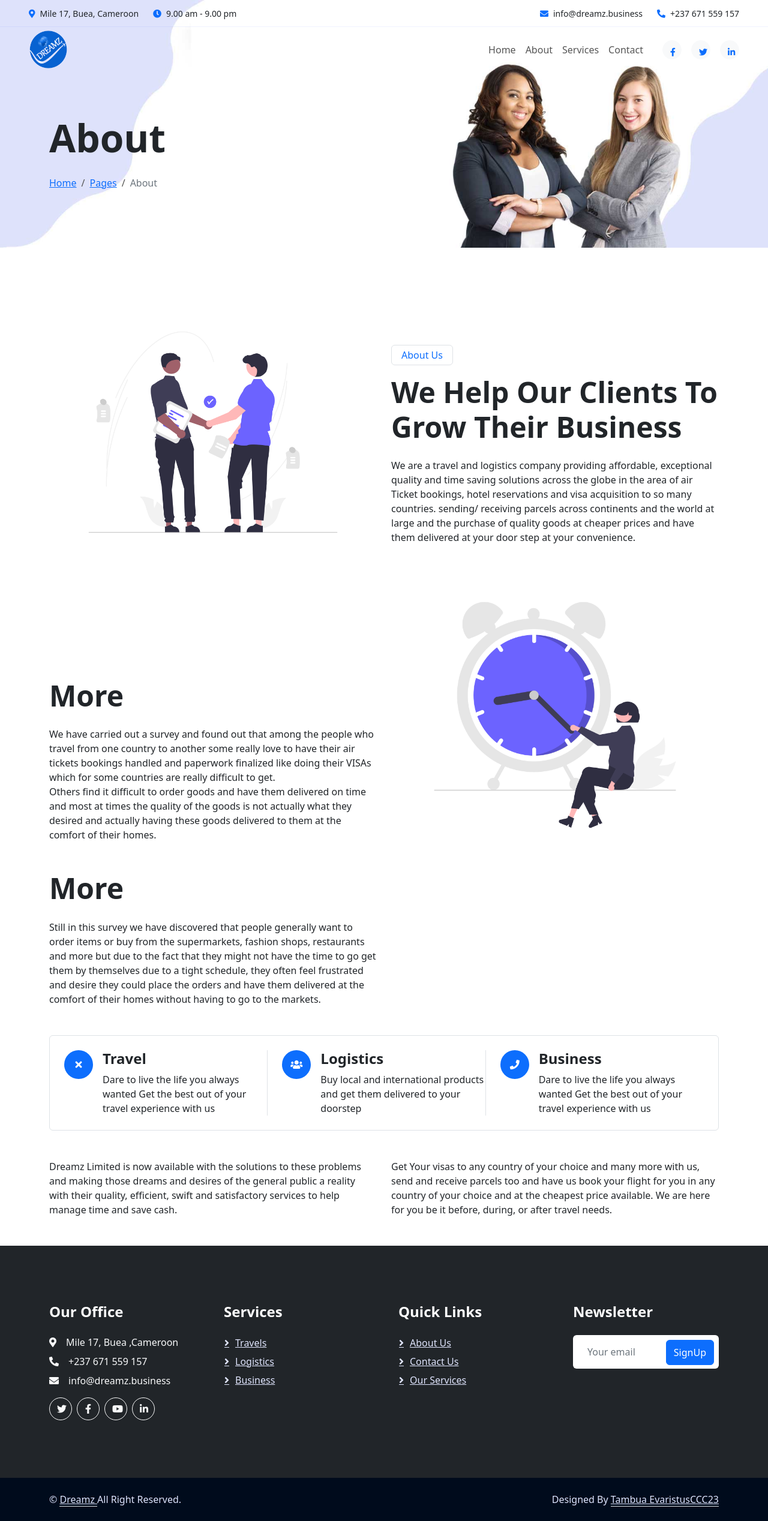
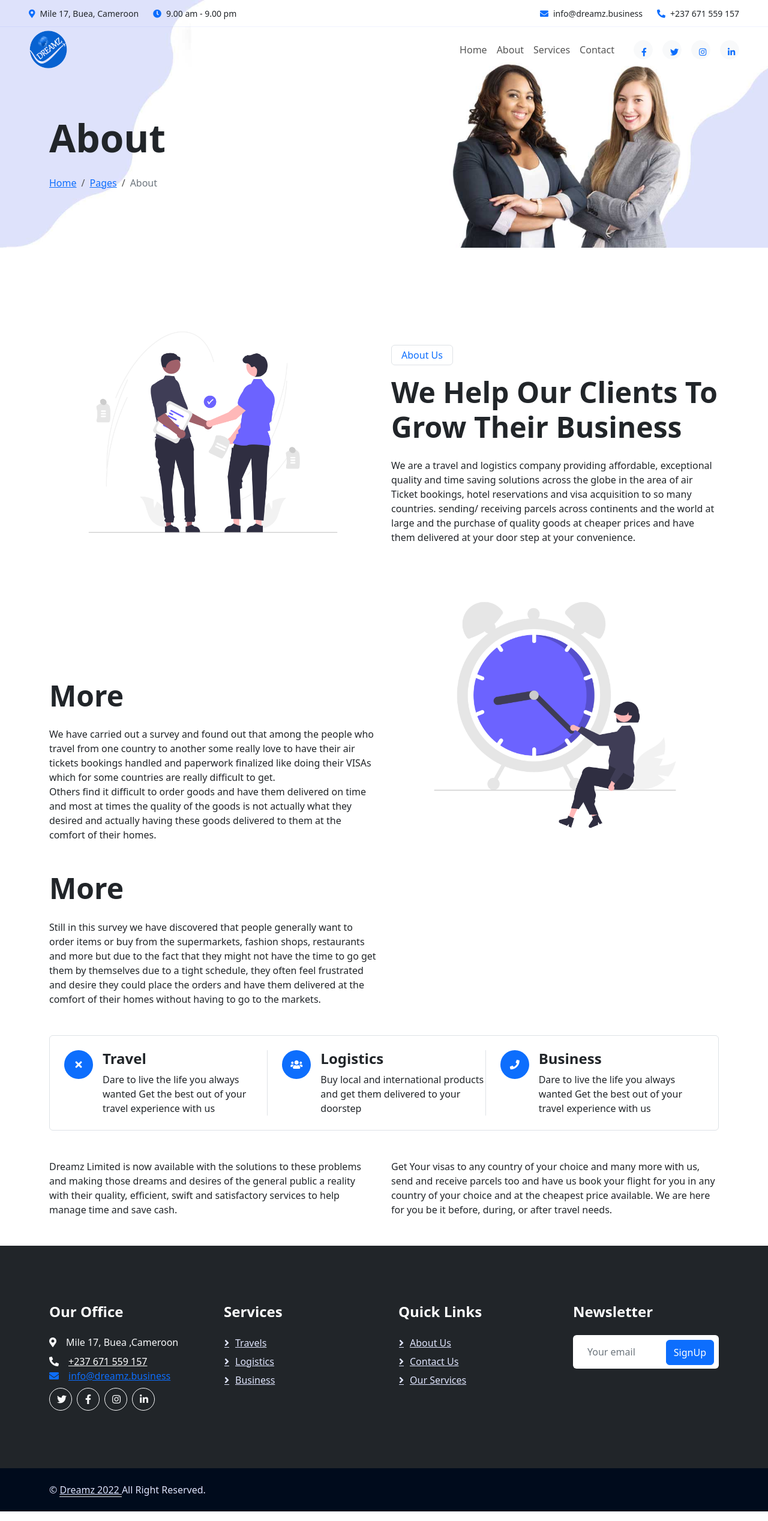
Before and after one commit to tambuaevaristus/dreamz-website, a Next.js app: page /about in a window 1280 px wide. Shown: the whole page at 60% size. Built offline with nearby package versions, Linux system fonts and the light colour scheme.

Commit message:
first deploy

```diff
--- a/components/Footer.js
+++ b/components/Footer.js
@@ -14,34 +14,36 @@ export default function Footer() {
               <p class="mb-2">
                 <i class="fa fa-map-marker-alt me-3"></i>Mile 17, Buea ,Cameroon
               </p>
-              <p class="mb-2">
+              <a class="mb-2 text-white" href="">
                 <i class="fa fa-phone-alt me-3"></i>+237 671 559 157
-              </p>
-              <p class="mb-2">
+              </a>
+              <br/>
+              <a class="mb-2" href="mailto:info@dreamz.business" >
                 <i class="fa fa-envelope me-3"></i>info@dreamz.business
-              </p>
+              </a>
+
               <div class="d-flex pt-2">
                 <a
                   class="btn btn-square btn-outline-light rounded-circle me-2"
-                  href=""
+                  href="https://twitter.com/DreamzNation2"
                 >
                   <i class="fab fa-twitter"></i>
                 </a>
                 <a
                   class="btn btn-square btn-outline-light rounded-circle me-2"
-                  href=""
+                  href="https://www.facebook.com/dreamz.limited4"
                 >
                   <i class="fab fa-facebook-f"></i>
                 </a>
                 <a
                   class="btn btn-square btn-outline-light rounded-circle me-2"
-                  href=""
+                  href="https://www.instagram.com/dreamznation/"
                 >
-                  <i class="fab fa-youtube"></i>
+                  <i class="fab fa-instagram"></i>
                 </a>
                 <a
                   class="btn btn-square btn-outline-light rounded-circle me-2"
-                  href=""
+                  href="https://www.linkedin.com/in/dreamz-limited-176011254/"
                 >
                   <i class="fab fa-linkedin-in"></i>
                 </a>
@@ -73,7 +75,6 @@ export default function Footer() {
             </div>
             <div class="col-lg-3 col-md-6">
               <h4 class="text-white mb-4">Newsletter</h4>
-              {/* <p>Dolor amet sit justo amet elitr clita ipsum elitr est.</p> */}
               <div class="position-relative w-100">
                 <input
                   class="form-control bg-white border-0 w-100 py-3 ps-4 pe-5"
@@ -98,16 +99,16 @@ export default function Footer() {
             <div class="col-md-6 text-center text-md-start mb-3 mb-md-0">
               &copy;{" "}
               <a class="border-bottom" href="#">
-                Dreamz{" "}
+                Dreamz 2022 {" "}
               </a>{" "}
               All Right Reserved.
             </div>
-            <div class="col-md-6 text-center text-md-end">
+            {/* <div class="col-md-6 text-center text-md-end">
               Designed By{" "}
               <a class="border-bottom" href="#">
-                Tambua EvaristusCCC23
+                Mocu
               </a>
-            </div>
+            </div> */}
           </div>
         </div>
       </div>
--- a/components/Navbar.js
+++ b/components/Navbar.js
@@ -66,13 +66,28 @@ export default function Navbar() {
             </Link>
           </div>
           <div class="d-none d-lg-flex ms-2">
-            <a class="btn btn-light btn-sm-square rounded-circle ms-3" href="">
+            <a
+              class="btn btn-light btn-sm-square rounded-circle ms-3"
+              href="https://www.facebook.com/dreamz.limited4"
+            >
               <small class="fab fa-facebook-f text-primary"></small>
             </a>
-            <a class="btn btn-light btn-sm-square rounded-circle ms-3" href="">
+            <a
+              class="btn btn-light btn-sm-square rounded-circle ms-3"
+              href="https://twitter.com/DreamzNation2"
+            >
               <small class="fab fa-twitter text-primary"></small>
             </a>
-            <a class="btn btn-light btn-sm-square rounded-circle ms-3" href="">
+            <a
+              class="btn btn-light btn-sm-square rounded-circle ms-3"
+              href="https://www.instagram.com/dreamznation/"
+            >
+              <small class="fab fa-instagram text-primary"></small>
+            </a>
+            <a
+              class="btn btn-light btn-sm-square rounded-circle ms-3"
+              href="https://www.linkedin.com/in/dreamz-limited-176011254/"
+            >
               <small class="fab fa-linkedin-in text-primary"></small>
             </a>
           </div>
```
